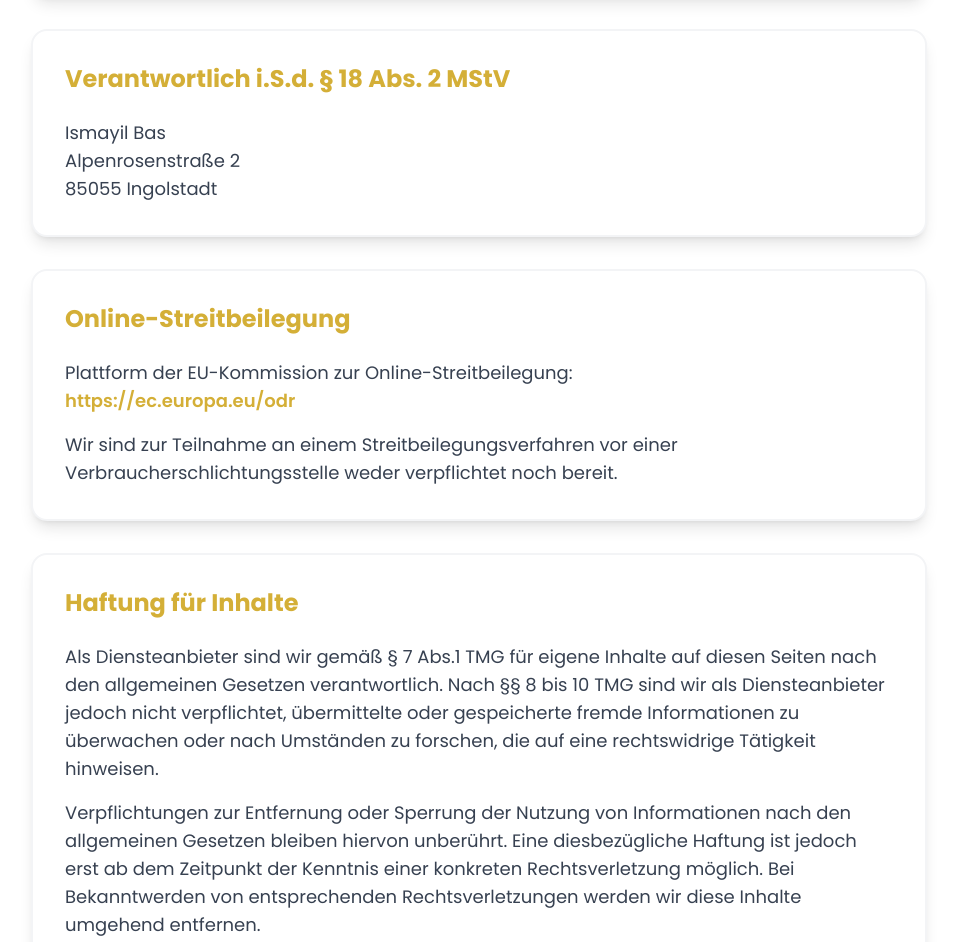
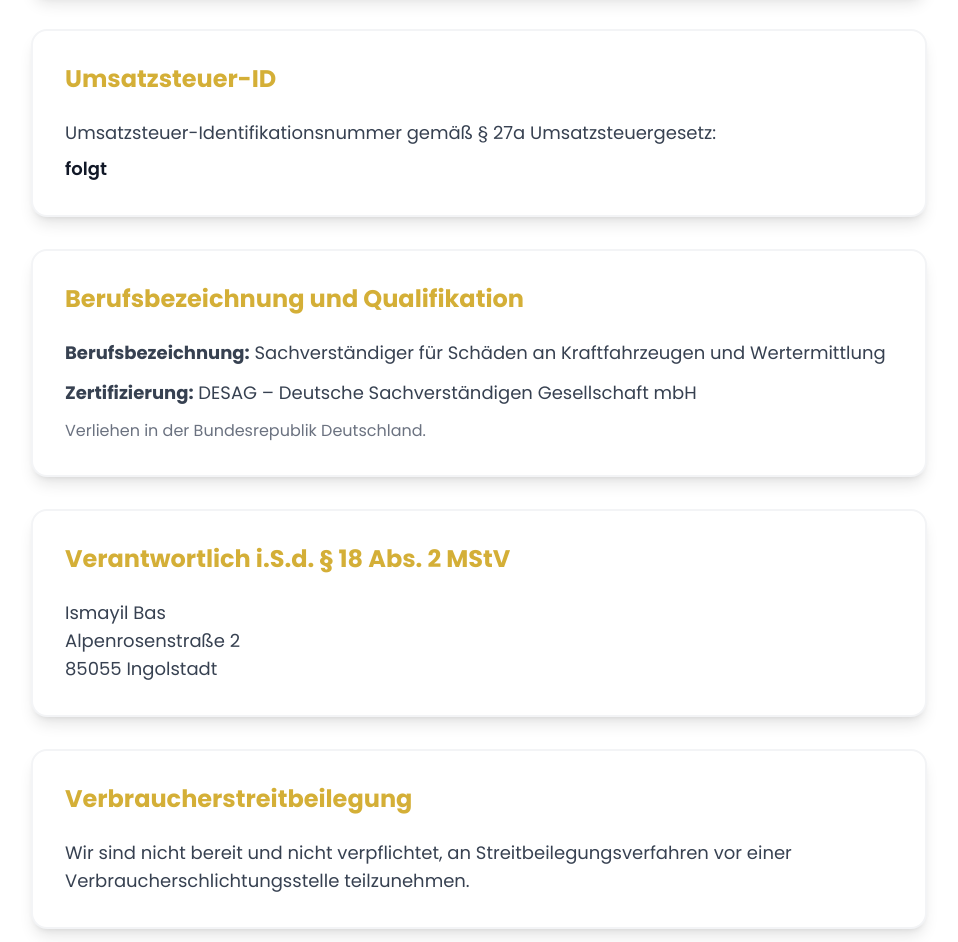
Before and after one commit to sumy68/Gutachter-Bas, a plain HTML site: page impressum.html in a window 1280 px wide. Shown: the part 751-1693 px from the top of the page, without its empty margins (161-1119 px from the left). Drawn offline with nearby package versions, Linux system fonts and the light colour scheme.

Commit message:
docs: update impressum

```diff
--- a/impressum.html
+++ b/impressum.html
@@ -28,7 +28,7 @@
       <div class="max-w-4xl mx-auto text-center">
         <h1 class="text-4xl md:text-5xl font-bold text-gray-900 mb-4">Impressum</h1>
         <div class="title-underline mx-auto mb-8"></div>
-        <p class="text-lg text-gray-600">Angaben gemäß § 5 TMG</p>
+        <p class="text-lg text-gray-600">Angaben gemäß § 5 DDG</p>
       </div>
     </section>
 
@@ -51,6 +51,30 @@
           </div>
         </div>
 
+        <!-- Umsatzsteuer -->
+        <!--
+          HINWEIS: Diesen Block nur einfügen, wenn eine USt-IdNr. vorhanden ist.
+          Kleinunternehmer (§19 UStG) ohne USt-IdNr.: kompletten Block entfernen.
+          Die Steuernummer NICHT angeben (kein gesetzliches Muss, Phishing-Risiko).
+        -->
+        <div class="bg-white rounded-2xl shadow-lg p-8 mb-8 border-2 border-gray-100">
+          <h2 class="text-2xl font-bold text-gold mb-6">Umsatzsteuer-ID</h2>
+          <div class="text-gray-700 text-lg">
+            <p>Umsatzsteuer-Identifikationsnummer gemäß § 27a Umsatzsteuergesetz:</p>
+            <p class="font-semibold text-gray-900 mt-2">folgt</p>
+          </div>
+        </div>
+
+        <!-- Berufsbezeichnung / Qualifikation -->
+        <div class="bg-white rounded-2xl shadow-lg p-8 mb-8 border-2 border-gray-100">
+          <h2 class="text-2xl font-bold text-gold mb-6">Berufsbezeichnung und Qualifikation</h2>
+          <div class="text-gray-700 text-lg space-y-3">
+            <p><strong>Berufsbezeichnung:</strong> Sachverständiger für Schäden an Kraftfahrzeugen und Wertermittlung</p>
+            <p><strong>Zertifizierung:</strong> DESAG – Deutsche Sachverständigen Gesellschaft mbH</p>
+            <p class="text-base text-gray-500">Verliehen in der Bundesrepublik Deutschland.</p>
+          </div>
+        </div>
+
         <!-- Verantwortlich -->
         <div class="bg-white rounded-2xl shadow-lg p-8 mb-8 border-2 border-gray-100">
           <h2 class="text-2xl font-bold text-gold mb-6">Verantwortlich i.S.d. § 18 Abs. 2 MStV</h2>
@@ -59,16 +83,12 @@
           </div>
         </div>
 
-        <!-- Online-Streitbeilegung -->
+        <!-- Verbraucherstreitbeilegung -->
         <div class="bg-white rounded-2xl shadow-lg p-8 mb-8 border-2 border-gray-100">
-          <h2 class="text-2xl font-bold text-gold mb-6">Online-Streitbeilegung</h2>
-          <div class="text-gray-700 text-lg space-y-4">
+          <h2 class="text-2xl font-bold text-gold mb-6">Verbraucherstreitbeilegung</h2>
+          <div class="text-gray-700 text-lg">
             <p>
-              Plattform der EU-Kommission zur Online-Streitbeilegung:<br />
-              <a href="https://ec.europa.eu/odr" class="text-gold hover:underline font-semibold" target="_blank" rel="noopener">https://ec.europa.eu/odr</a>
-            </p>
-            <p>
-              Wir sind zur Teilnahme an einem Streitbeilegungsverfahren vor einer Verbraucherschlichtungsstelle weder verpflichtet noch bereit.
+              Wir sind nicht bereit und nicht verpflichtet, an Streitbeilegungsverfahren vor einer Verbraucherschlichtungsstelle teilzunehmen.
             </p>
           </div>
         </div>
@@ -78,7 +98,7 @@
           <h2 class="text-2xl font-bold text-gold mb-6">Haftung für Inhalte</h2>
           <div class="text-gray-700 text-lg space-y-4">
             <p>
-              Als Diensteanbieter sind wir gemäß § 7 Abs.1 TMG für eigene Inhalte auf diesen Seiten nach den allgemeinen Gesetzen verantwortlich. Nach §§ 8 bis 10 TMG sind wir als Diensteanbieter jedoch nicht verpflichtet, übermittelte oder gespeicherte fremde Informationen zu überwachen oder nach Umständen zu forschen, die auf eine rechtswidrige Tätigkeit hinweisen.
+              Als Diensteanbieter sind wir gemäß § 7 Abs. 1 DDG für eigene Inhalte auf diesen Seiten nach den allgemeinen Gesetzen verantwortlich. Nach §§ 8 bis 10 DDG sind wir als Diensteanbieter jedoch nicht verpflichtet, übermittelte oder gespeicherte fremde Informationen zu überwachen oder nach Umständen zu forschen, die auf eine rechtswidrige Tätigkeit hinweisen.
             </p>
             <p>
               Verpflichtungen zur Entfernung oder Sperrung der Nutzung von Informationen nach den allgemeinen Gesetzen bleiben hiervon unberührt. Eine diesbezügliche Haftung ist jedoch erst ab dem Zeitpunkt der Kenntnis einer konkreten Rechtsverletzung möglich. Bei Bekanntwerden von entsprechenden Rechtsverletzungen werden wir diese Inhalte umgehend entfernen.
@@ -114,7 +134,7 @@
 
         <!-- Datum -->
         <div class="text-center mt-12">
-          <p class="text-sm text-gray-500">Stand: Februar 2026</p>
+          <p class="text-sm text-gray-500">Stand: Juni 2026</p>
         </div>
 
         <!-- Back Button -->
```
